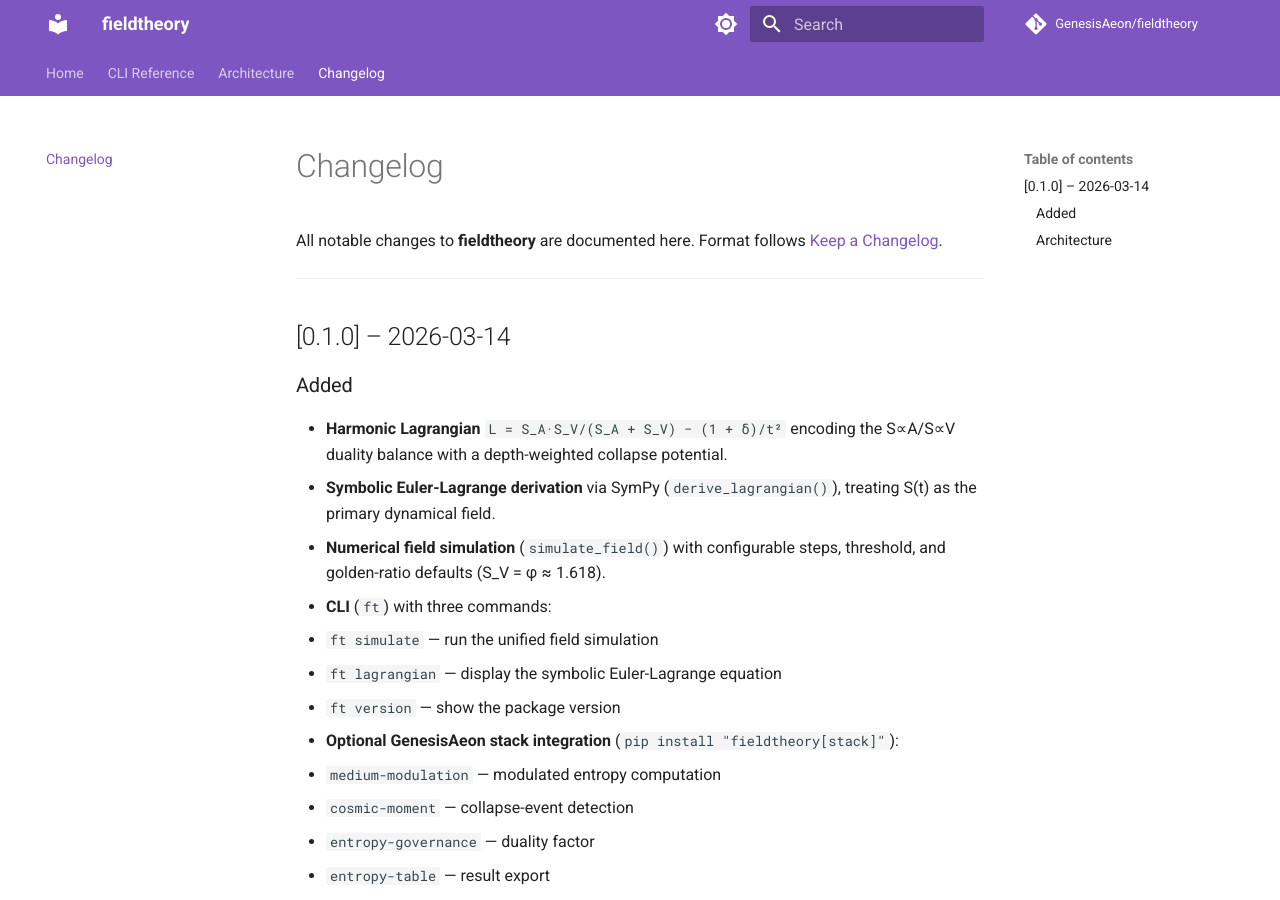
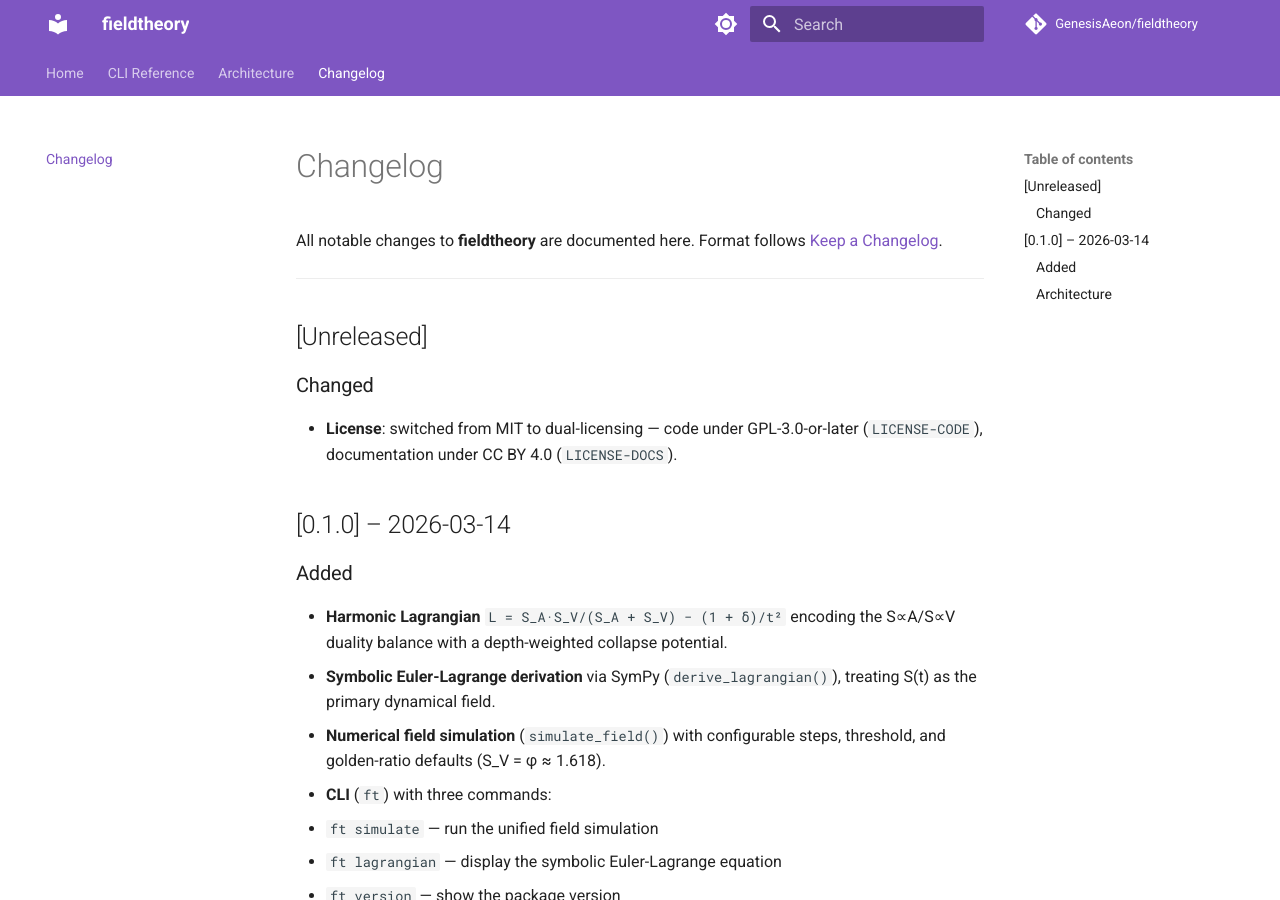
Before and after one commit to GenesisAeon/fieldtheory, an MkDocs documentation site: the page built from docs/changelog.md, in a window 1280 px wide and 900 px high. Built offline with MkDocs 1.6.1 and Material for MkDocs 9.7.7, drawn with Linux system fonts in a browser that asks for light colours; comment, search, counter and statistics services are not loaded.

Commit message:
chore: switch to dual license (GPL-3.0-or-later code / CC BY 4.0 docs)
Replace MIT with GPL-3.0-or-later for source code and CC BY 4.0 for
documentation, per the GenesisAeon ecosystem licensing update.

```diff
--- a/CHANGELOG.md
+++ b/CHANGELOG.md
@@ -4,6 +4,12 @@ All notable changes to **fieldtheory** are documented here.
 Format follows [Keep a Changelog](https://keepachangelog.com/en/1.1.0/).
 
 ---
+
+## [Unreleased]
+
+### Changed
+
+- **License**: switched from MIT to dual-licensing — code under GPL-3.0-or-later (`LICENSE-CODE`), documentation under CC BY 4.0 (`LICENSE-DOCS`).
 
 ## [0.1.0] – 2026-03-14
 
```
Also changed, not shown: README.md (+11 -1 lines), docs/index.md (+4 -0 lines), pyproject.toml (+2 -2 lines), 3 other files.
